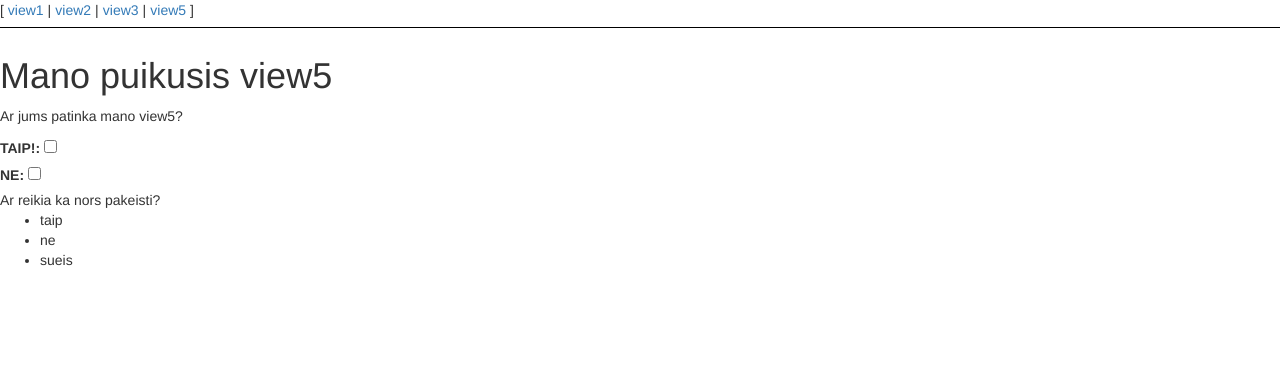
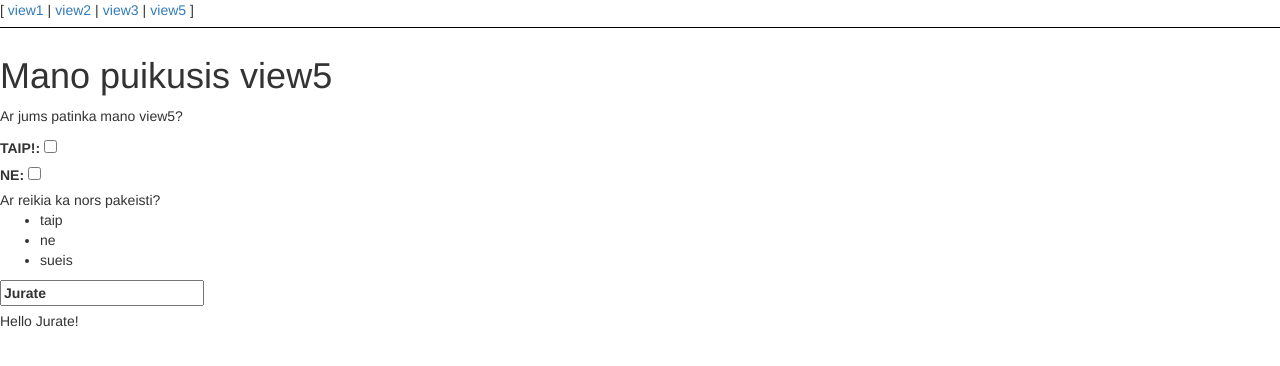
Before and after one commit to dearlordlt/praktika-angular, a website: page app/index.html at #!/view5 in a window 1280 px wide. Drawn offline with nearby package versions, Linux system fonts and the light colour scheme; some packages are replaced by stand-ins of ours.

Commit message:
added bind

```diff
--- a/app/view5/view5.html
+++ b/app/view5/view5.html
@@ -18,3 +18,9 @@
 <ul>
     <li ng-repeat="listas in font.listas">{{listas}}</li>
 </ul>
+
+
+<div >
+    <label> <input type="text" ng-model="font.vardas"></label><br>
+    Hello <span ng-bind="font.vardas"></span>!
+</div>
--- a/app/view5/view5.js
+++ b/app/view5/view5.js
@@ -18,7 +18,8 @@ angular.module('myApp.view5', ['ngRoute'])
             puikus: 'Mano puikusis view5',
             klausimas: 'Ar jums patinka mano view5?',
             klausimas2: 'Ar reikia ka nors pakeisti?',
-            listas: ['taip','ne', 'sueis']
+            listas: ['taip','ne', 'sueis'],
+            vardas: 'Jurate'
         }
 
     }]);
--- a/bower.json
+++ b/bower.json
@@ -10,6 +10,7 @@
     "angular-route": "~1.5.0",
     "angular-loader": "~1.5.0",
     "angular-mocks": "~1.5.0",
-    "bootstrap": "^3.3.6"
+    "bootstrap": "^3.3.6",
+    "angular-sanitize": "^1.5.7"
   }
 }
```
